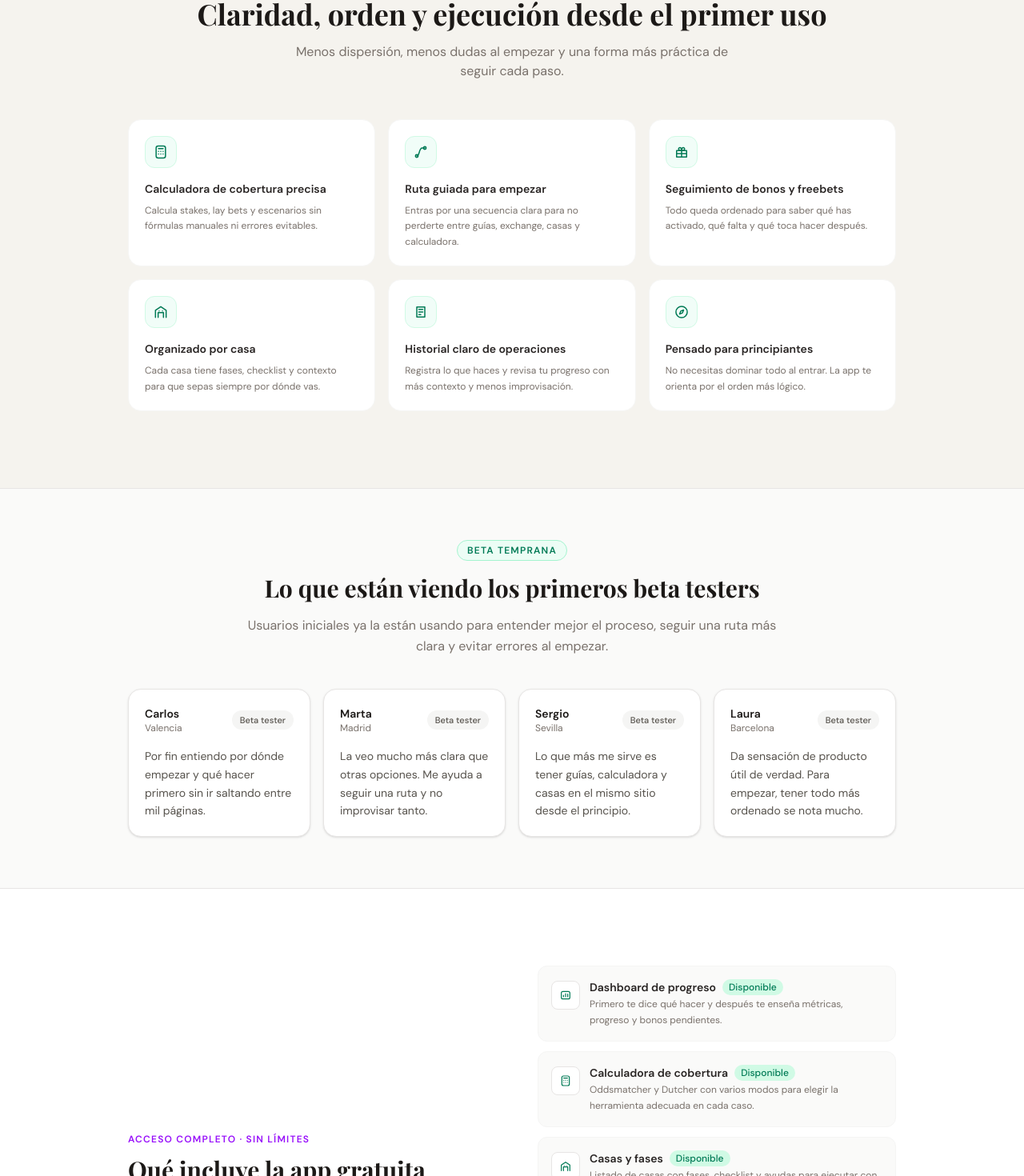
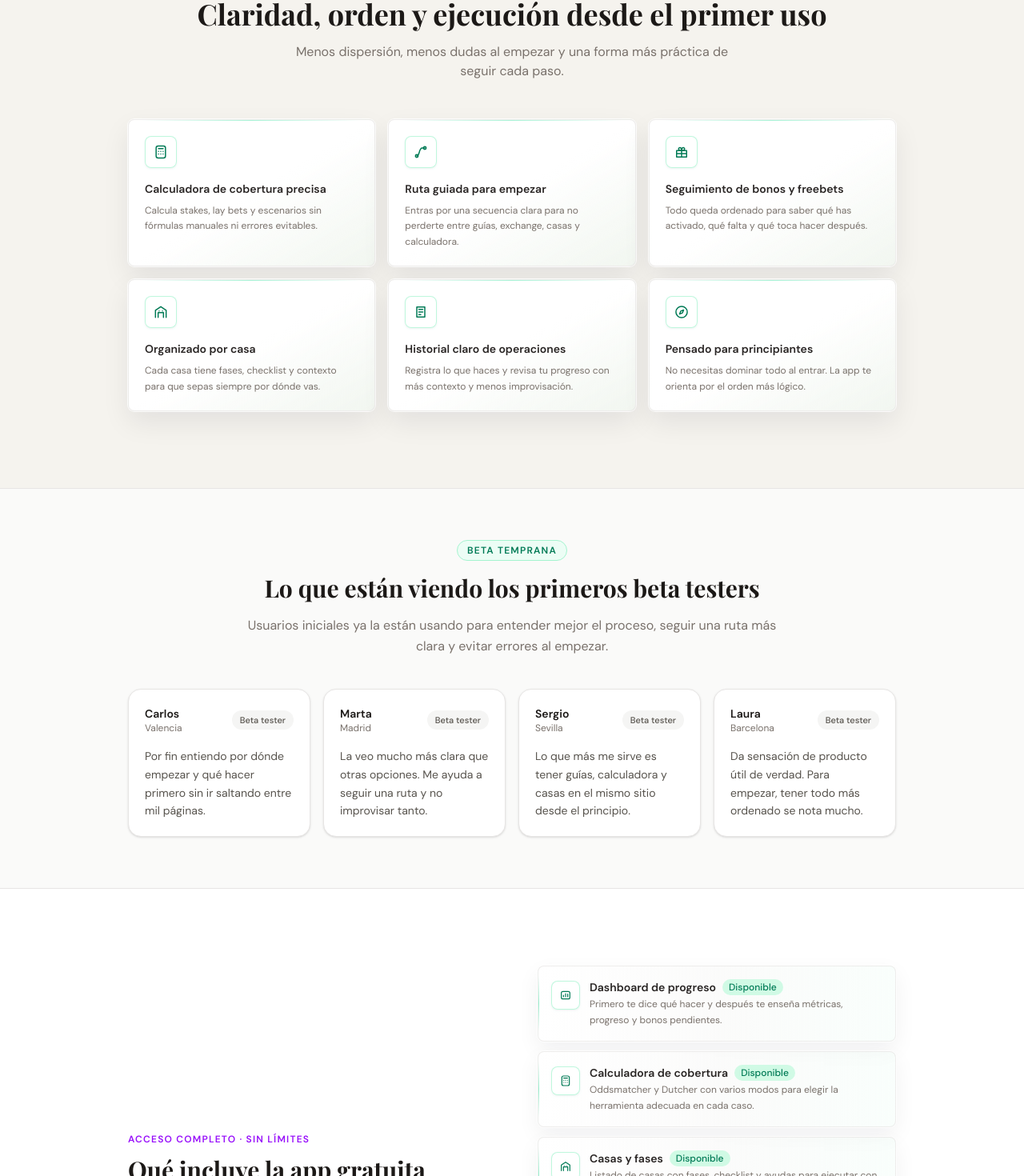
Before and after one commit to eloylt13/matched-betting-app, a Next.js app: page / in a window 1280 px wide. Shown: the part 1941-3411 px from the top of the page at 80% size. Built offline with nearby package versions, Linux system fonts and the light colour scheme; no server answers; a web font is replaced by a local one.

Commit message:
refactor: upgrade landing sections to product-style panels

```diff
--- a/app/page.tsx
+++ b/app/page.tsx
@@ -607,8 +607,8 @@ export default function LandingPage() {
 
           <div className="grid sm:grid-cols-2 lg:grid-cols-3 gap-4">
             {BENEFICIOS.map((b) => (
-              <div key={b.titulo} className="bg-white rounded-2xl border border-stone-100 p-5 hover:shadow-md hover:border-emerald-200 transition-all">
-                <span className="mb-4 inline-flex h-10 w-10 items-center justify-center rounded-xl border border-emerald-100 bg-emerald-50/70 text-emerald-700">
+              <div key={b.titulo} className="relative overflow-hidden rounded-lg border border-stone-200/70 bg-gradient-to-br from-white via-white to-emerald-50/35 p-5 shadow-[0_14px_34px_rgba(18,17,42,0.08)] ring-1 ring-white/80 transition-all duration-200 before:absolute before:inset-x-4 before:top-0 before:h-px before:bg-gradient-to-r before:from-transparent before:via-emerald-300/55 before:to-transparent hover:-translate-y-0.5 hover:border-emerald-300/60 hover:shadow-[0_18px_42px_rgba(18,17,42,0.11)]">
+                <span className="mb-4 inline-flex h-10 w-10 items-center justify-center rounded-lg border border-emerald-200/70 bg-white/80 text-emerald-700 shadow-sm shadow-emerald-950/5">
                   <LandingIcon name={b.icon as LandingIconName} />
                 </span>
                 <h3 className="font-semibold text-stone-800 text-sm mb-2">{b.titulo}</h3>
@@ -675,8 +675,8 @@ export default function LandingPage() {
             </div>
             <div className="flex flex-col gap-3">
               {BETA_FEATURES.map((f) => (
-                <div key={f.titulo} className="flex items-start gap-3 bg-stone-50 rounded-xl border border-stone-100 p-4 hover:border-emerald-200 transition-colors">
-                  <span className="mt-0.5 inline-flex h-9 w-9 shrink-0 items-center justify-center rounded-lg border border-stone-200 bg-white text-emerald-700">
+                <div key={f.titulo} className="relative flex items-start gap-3 overflow-hidden rounded-lg border border-stone-200/70 bg-gradient-to-r from-white via-stone-50/80 to-emerald-50/30 p-4 shadow-[0_10px_28px_rgba(18,17,42,0.06)] ring-1 ring-white/80 transition-all duration-200 before:absolute before:inset-y-3 before:left-0 before:w-px before:bg-gradient-to-b before:from-transparent before:via-emerald-300/65 before:to-transparent hover:border-emerald-300/60 hover:shadow-[0_14px_34px_rgba(18,17,42,0.09)]">
+                  <span className="mt-0.5 inline-flex h-9 w-9 shrink-0 items-center justify-center rounded-lg border border-emerald-200/70 bg-white/85 text-emerald-700 shadow-sm shadow-emerald-950/5">
                     <LandingIcon name={f.icon as LandingIconName} className="h-4 w-4" />
                   </span>
                   <div>
@@ -727,8 +727,8 @@ export default function LandingPage() {
           </div>
           <div className="grid sm:grid-cols-2 gap-4 mb-8">
             {GUIAS_DESTACADAS.map((g) => (
-              <a key={g.archivo} href={`/guias/${g.archivo}`} target="_blank" rel="noopener noreferrer" className="group flex items-start gap-4 bg-white/5 hover:bg-white/10 border border-white/10 hover:border-emerald-500/40 rounded-2xl p-5 transition-all">
-                <span className="mt-0.5 inline-flex h-10 w-10 shrink-0 items-center justify-center rounded-xl border border-white/10 bg-white/[0.06] text-emerald-300 transition-colors group-hover:border-emerald-400/30 group-hover:bg-emerald-400/10">
+              <a key={g.archivo} href={`/guias/${g.archivo}`} target="_blank" rel="noopener noreferrer" className="group relative flex items-start gap-4 overflow-hidden rounded-lg border border-white/10 bg-white/[0.055] p-5 shadow-[0_18px_44px_rgba(0,0,0,0.18)] ring-1 ring-white/[0.035] backdrop-blur-sm transition-all duration-200 before:absolute before:inset-x-4 before:top-0 before:h-px before:bg-gradient-to-r before:from-transparent before:via-emerald-300/45 before:to-transparent hover:-translate-y-0.5 hover:border-emerald-300/35 hover:bg-white/[0.075] hover:shadow-[0_22px_54px_rgba(0,0,0,0.24)]">
+                <span className="mt-0.5 inline-flex h-10 w-10 shrink-0 items-center justify-center rounded-lg border border-white/12 bg-white/[0.07] text-emerald-300 shadow-sm shadow-black/10 transition-colors group-hover:border-emerald-300/35 group-hover:bg-emerald-300/10">
                   <LandingIcon name={g.icono as LandingIconName} />
                 </span>
                 <div className="min-w-0 flex-1">
```
